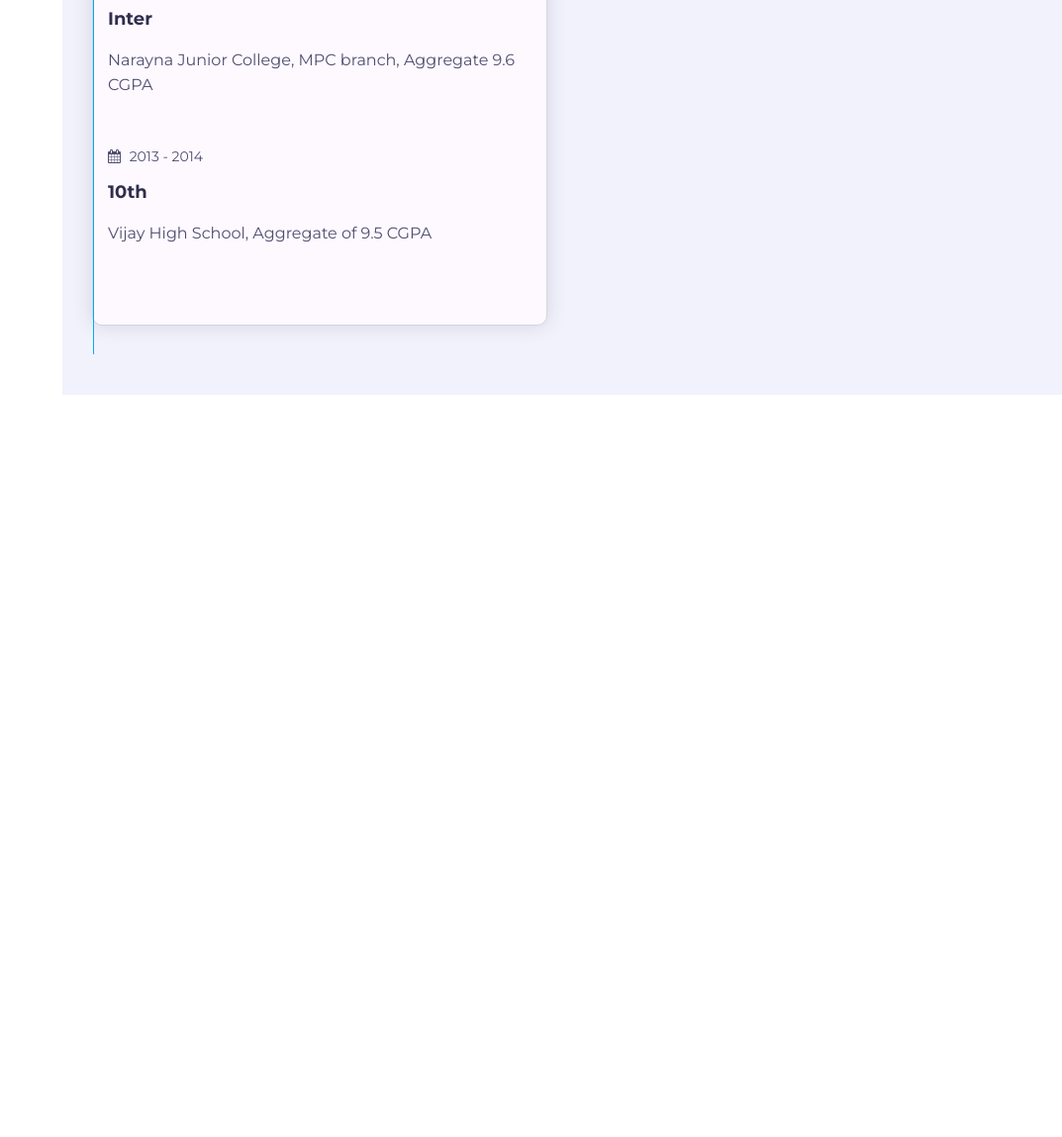
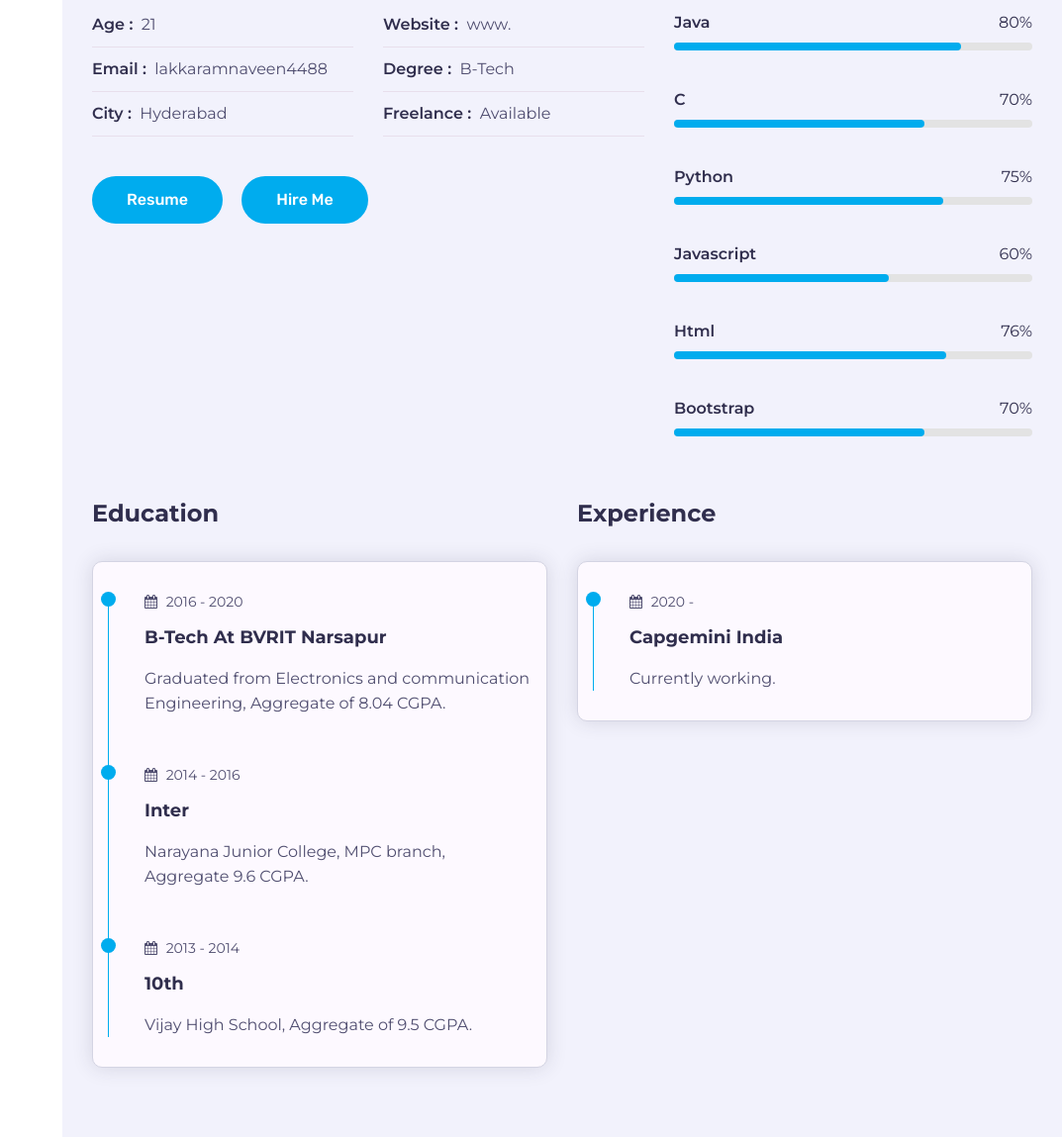
Before and after one commit to lakkaramnaveen/my-portfolio, a plain HTML site: page index.html in a window 1280 px wide. Shown: the part 1143-2292 px from the top of the page at 99% size, without its empty margins (207-1280 px from the left). Before the commit the page ends 1542 px from the top, so only its background shows below. Drawn offline with Linux system fonts and the light colour scheme.

Commit message:
Add Experience and styling to it.

```diff
--- a/css/skins/skype_blue.css
+++ b/css/skins/skype_blue.css
@@ -14,7 +14,8 @@
     color: #00acee;
 }
 
-.about .about-content .timeline::before,
+.about .about-content .timeline .circle-dot,
+.about .about-content .timeline .timeline-item::before,
 .about .about-content .skills .skill-item .progress .progress-in,
 .btn,
 .section-title h2::after,
--- a/css/style.css
+++ b/css/style.css
@@ -406,14 +406,31 @@ box-sizing: border-box;
     width: 100%;
     position: relative;
 }
-.about .about-content .timeline::before{
+.about .about-content .timeline .timeline-item{
+    position: relative;
+    padding-left: 37px;
+    padding-bottom: 50px;
+}
+.about .about-content .timeline .timeline-item:last-child{
+    padding-bottom: 0px;
+}
+.about .about-content .timeline .timeline-item::before{
     content: '';
     width: 1px;
     position: absolute;
     height: 100%;
     left: 0;
+    top: 0;
 }
-.about .about-content .timeline .circle-dot{}
+.about .about-content .timeline .circle-dot{
+    position: absolute;
+    left: 0;
+    top: 0;
+    height: 15px;
+    width: 15px;
+    left: -7px;
+    border-radius: 50%;
+}
 .about .about-content .timeline .timeline-date{
     font-size: 14px;
     font-weight: 400;
@@ -435,5 +452,4 @@ box-sizing: border-box;
     line-height: 25px;
     margin: 0;
     color: #504e70;
-    padding-bottom: 50px;
 }
--- a/index.html
+++ b/index.html
@@ -15,7 +15,7 @@
     <div class="aside">
       <!--Logo-->
       <div class="logo">
-        <a href="#">Naveen</a>
+        <a href="#hm">Naveen</a>
       </div>
       <!-- Nav Toggler Btn -->
       <div class="nav-toggler">
@@ -23,8 +23,8 @@
       </div>
       <!--Nav -->
       <ul class="nav">
-        <li><a href="#" class="active" ><i class="fa fa-home"></i> Home</a></li>
-        <li><a href="#" ><i class="fa fa-user"></i> About</a></li>
+        <li><a href="#hm" class="active" ><i class="fa fa-home"></i> Home</a></li>
+        <li><a href="#s1"><i class="fa fa-user"></i> About</a></li>
       </ul>
       <!--copyright-->
       <div class="copyright-text">
@@ -35,7 +35,7 @@
     <!--Main content-->
     <div class="main-content">
       <!-- Home Section -->
-      <section class="home section hidden">
+      <section class="home section" id="hm">
         <div class="container">
           <div class="intro">
             <img src="/images/mine.jfif" alt="profile" class="shadow-dark">
@@ -53,7 +53,7 @@
        <!-- Home Section End-->
 
        <!-- About me Section -->
-       <section class="about section">
+       <section class="about section" id="s1">
          <div class="container">
            <div class="row">
              <div class="section-title padd-15">
@@ -157,30 +157,36 @@
                      <div class="timeline-box padd-15">
                         <div class="timeline shadow-dark">
                           <!--Timeline Item-->
+                          <div class="timeline-item">
                             <div class="circle-dot"></div>
                             <h6 class="timeline-date">
                               <i class="fa fa-calendar"></i> 2016 - 2020
                              </h6>
                             <h4 class="timeline-title">B-Tech at BVRIT Narsapur</h4>
-                          <p class="timeline-text">Graduated from Electronics and communication Engineering
-                             Bracnh with a aggregate of 8.04 CGPA.
+                            <p class="timeline-text">Graduated from Electronics and communication Engineering,
+                             Aggregate of 8.04 CGPA.
                             </p>
+                          </div>
                           <!--Timeline Item End-->
                           <!--Timeline Item-->
+                          <div class="timeline-item">
                           <div class="circle-dot"></div>
                           <h6 class="timeline-date">
                             <i class="fa fa-calendar"></i> 2014 - 2016
                           </h6>
                           <h4 class="timeline-title">Inter</h4>
-                          <p class="timeline-text">Narayna Junior College, MPC branch, Aggregate 9.6 CGPA</p>
+                          <p class="timeline-text">Narayana Junior College, MPC branch, Aggregate 9.6 CGPA.</p>
+                          </div>
                           <!--Timeline Item End-->
                           <!--Timeline Item-->
+                          <div class="timeline-item">
                           <div class="circle-dot"></div>
                           <h6 class="timeline-date">
                             <i class="fa fa-calendar"></i> 2013 - 2014
                           </h6>
                           <h4 class="timeline-title">10th</h4>
-                          <p class="timeline-text">Vijay High School, Aggregate of 9.5 CGPA</p>
+                          <p class="timeline-text">Vijay High School, Aggregate of 9.5 CGPA.</p>
+                          </div>
                           <!--Timeline Item End-->
                         </div>
                       </div>
@@ -188,6 +194,22 @@
                  </div>
                  <div class="experience padd-15">
                     <h3 class="title">Experience</h3>
+                    <div class="row">
+                      <div class="timeline-box padd-15">
+                         <div class="timeline shadow-dark">
+                           <!--Timeline Item-->
+                           <div class="timeline-item">
+                             <div class="circle-dot"></div>
+                             <h6 class="timeline-date">
+                               <i class="fa fa-calendar"></i> 2020 -
+                              </h6>
+                             <h4 class="timeline-title">Capgemini India</h4>
+                             <p class="timeline-text">Currently working.
+                             </p>
+                           </div>
+                           <!--Timeline Item End-->
+                         </div>
+                       </div>
                     </div>
                  </div>
              </div>
```
Also changed, not shown: images/mine.jfif (added). Lines whose indentation alone changed are shown as unchanged.
